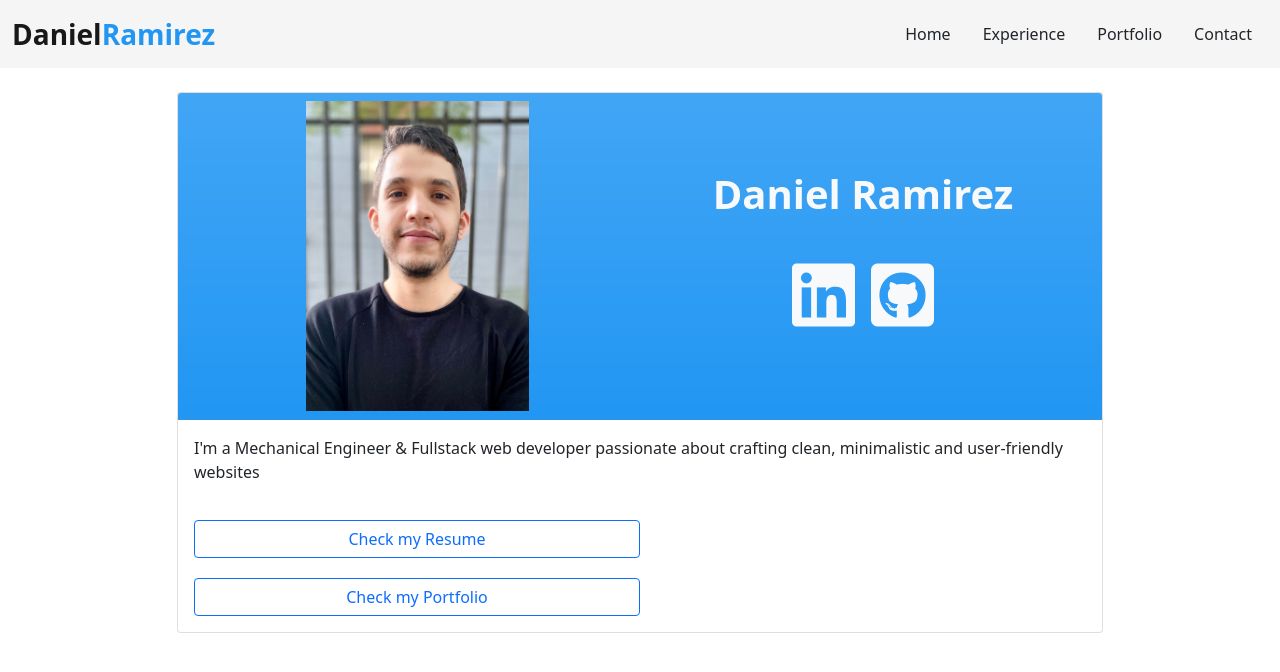
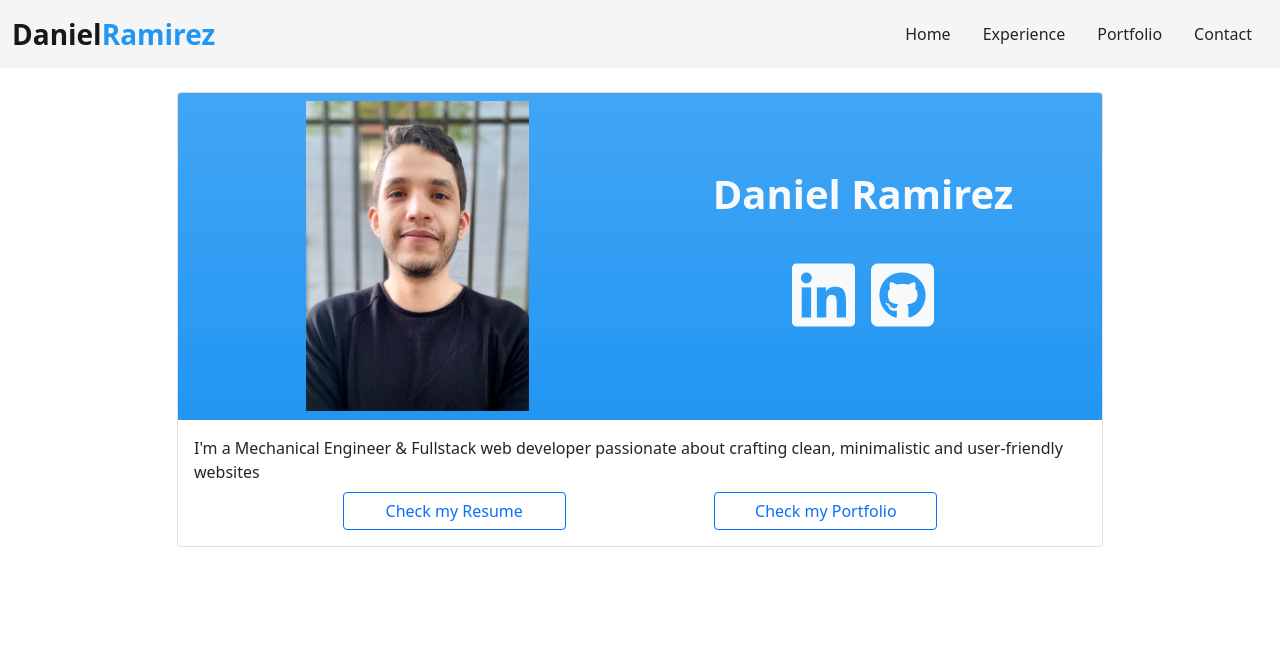
Before and after one commit to danielrs95/personalWeb, a React (Create React App) app: page / in a window 1280 px wide. Shown: the top 672 px of the page. Built offline with nearby package versions, Linux system fonts and the light colour scheme.

Commit message:
Agrega estilos a los bootones del home card

```diff
--- a/src/components/CardComponent.js
+++ b/src/components/CardComponent.js
@@ -52,35 +52,21 @@ const CardComponent = () => {
               </div>
             </div>
             <div className='card-body'>
-              <p>
+              <span>
                 I'm a Mechanical Engineer & Fullstack web developer passionate
                 about crafting clean, minimalistic and user-friendly websites
-              </p>
-              <div>
-                <div
-                  className='col-12 col-lg-6'
-                  style={{ paddingTop: '1.25rem' }}
-                >
-                  <button
-                    type='button'
-                    className='btn btn-outline-primary'
-                    style={{ width: '100%' }}
-                  >
-                    Check my Resume
-                  </button>
-                </div>
-                <div
-                  className='col-12 col-lg-6'
-                  style={{ paddingTop: '1.25rem' }}
-                >
-                  <button
-                    type='button'
-                    className='btn btn-outline-primary'
-                    style={{ width: '100%' }}
-                  >
-                    Check my Portfolio
-                  </button>
-                </div>
+              </span>
+              <div className='d-flex justify-content-evenly mt-2'>
+                {/* <div className=''> */}
+                <button type='button' className='w-25 btn btn-outline-primary'>
+                  Check my Resume
+                </button>
+                {/* </div> */}
+                {/* <div className=''> */}
+                <button type='button' className='w-25 btn btn-outline-primary'>
+                  Check my Portfolio
+                </button>
+                {/* </div> */}
               </div>
             </div>
           </div>
```
